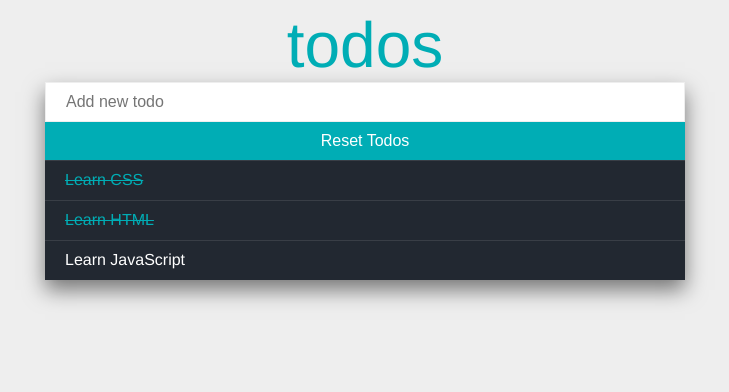
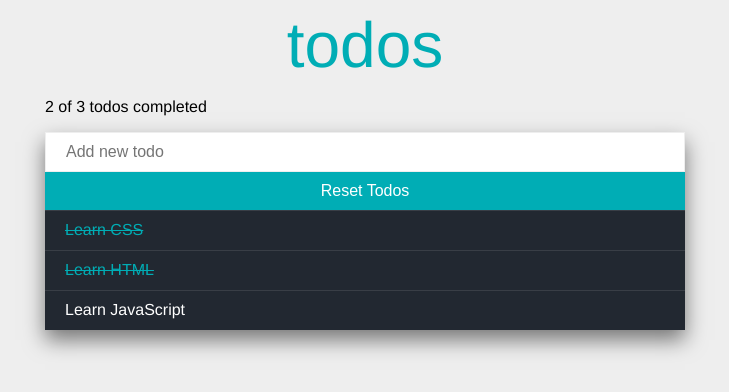
Before and after one commit to jommarqs/uminho-2020-talkdesk-fe-class, a website: page index.html in a window 1280 px wide. Shown: the whole page, without its empty margins (275-1004 px from the left). Drawn offline with Linux system fonts and the light colour scheme.

Commit message:
Added todos counter

```diff
--- a/index.html
+++ b/index.html
@@ -10,6 +10,7 @@
   </header>
   <main id="root">
     <div class="todo-app">
+      <p class="todos-completed">All todos completed</p>
       <div class="todos">
         <input class="add-todo" type="text" placeholder="Add new todo" />
         <input class="reset-todos" type="button" value="Reset Todos" />
--- a/static/scripts.js
+++ b/static/scripts.js
@@ -3,6 +3,7 @@ console.log('Welcome to UMinho 2020 FE class')
 // find the elements
 const rootElement = document.getElementById('root');
 const list = rootElement.querySelector('.todo-list');
+const todosCompleted = rootElement.querySelector('.todos-completed');
 
 // Add Todo Function
 function addTodo(description, completed) {
@@ -34,6 +35,8 @@ function addTodo(description, completed) {
   todoElem.appendChild(descriptionElem);
   todoElem.appendChild(removeElem);
   list.appendChild(todoElem);
+
+  updateCounter();
 }
 
 addTodo('Learn CSS', true);
@@ -57,10 +60,14 @@ input.addEventListener('keypress', handleKeyPress);
 
 function toggleTodo(todoElem) {
   todoElem.classList.toggle('done');
+
+  updateCounter();
 }
 
 function removeTodo(todoElem) {
   list.removeChild(todoElem);
+
+  updateCounter();
 }
 
 function resetTodosList() {
@@ -80,6 +87,17 @@ function resetTodosList() {
     })
 }
 
-// register todos click handler
+// register reset todos click handler
 const resetTodo = rootElement.querySelector('.reset-todos');
 resetTodo.addEventListener('click', resetTodosList);
+
+function updateCounter() {
+  const totalTodos = document.querySelectorAll(".todo-item").length;
+  const totalCompletedTodos = document.querySelectorAll(".done").length;
+
+  if (totalTodos === totalCompletedTodos) {
+    todosCompleted.innerHTML = "All todos completed"
+  } else {
+    todosCompleted.innerHTML = `${totalCompletedTodos} of ${totalTodos} todos completed`
+  }
+}
```
Also changed, not shown: README.md.
